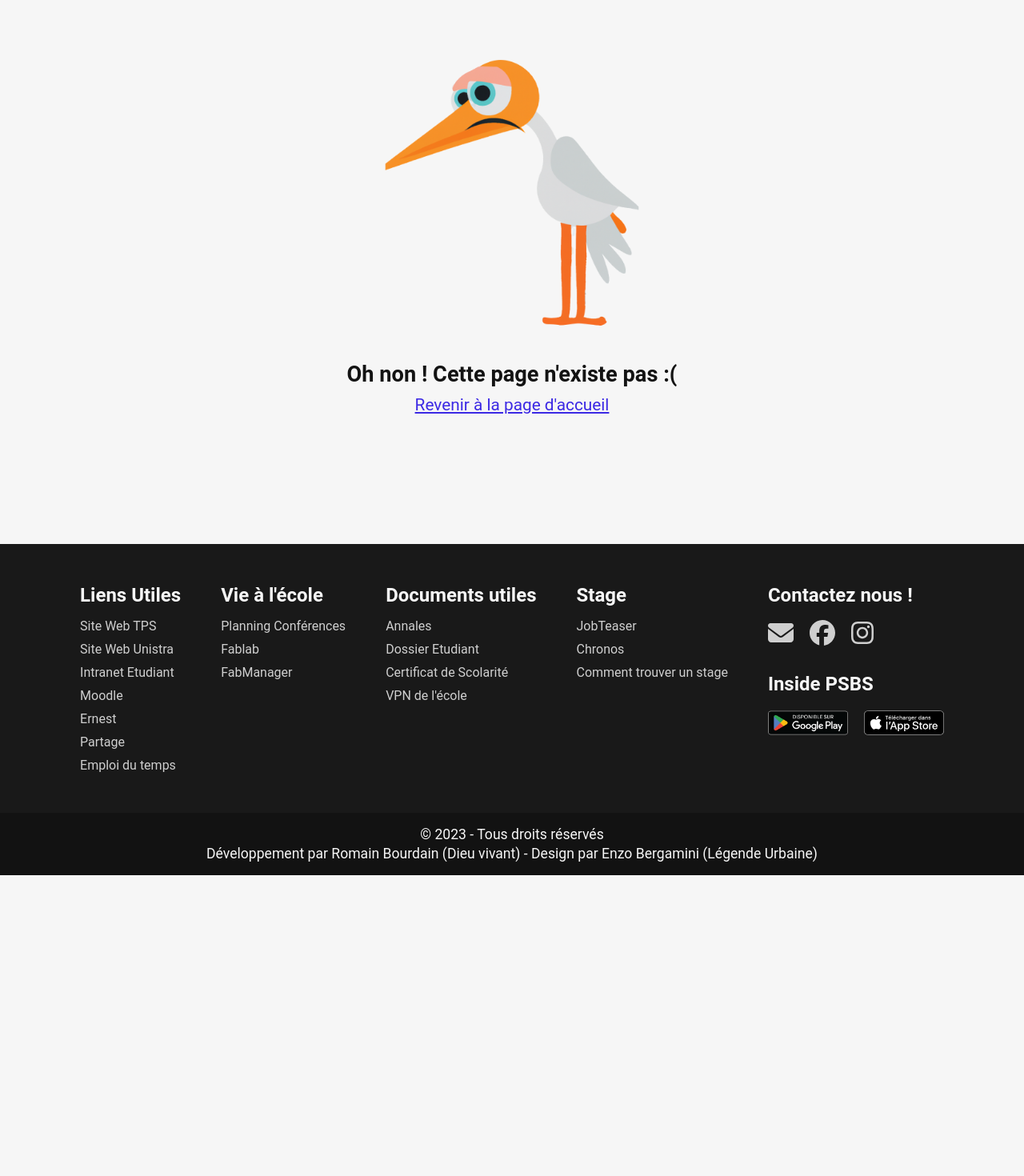
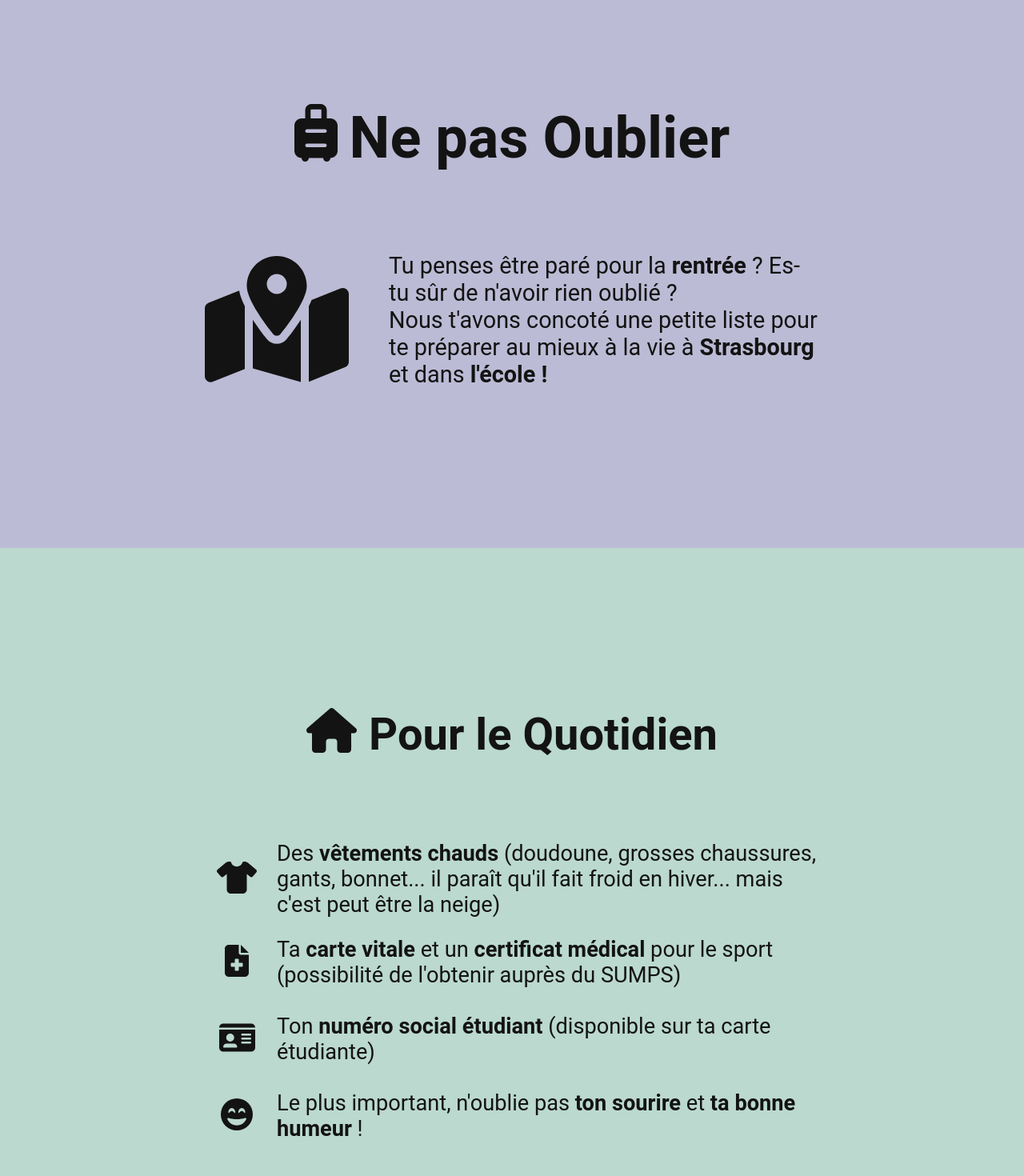
Before and after one commit to romainbourdain/site-bde, a React (Create React App) app: page /ne-pas-oublier in a window 1280 px wide. Shown: the part 120-1590 px from the top of the page at 80% size. Before the commit the page ends 1214 px from the top, so only its background shows below. Built offline with nearby package versions, Linux system fonts and the light colour scheme.

Commit message:
ne pas oublier

```diff
--- a/src/assets/colors/index.jsx
+++ b/src/assets/colors/index.jsx
@@ -10,6 +10,11 @@ const colors = {
   textLight: "#f6f6f6",
   textLightSecondary: "#cfcfcf",
 
+  nePasOublier: "#bcbbd5",
+  quotidien: "#bbd9ce",
+  cours: "#f8785b",
+  integration: "#ffdb9d",
+
   black: "#000000",
   white: "#ffffff",
 };
--- /dev/null
+++ b/src/assets/text/ne-pas-oublier.jsx
@@ -0,0 +1,163 @@
+import {
+  faAtom,
+  faBook,
+  faBowlFood,
+  faCampground,
+  faFaceGrinBeam,
+  faFileMedical,
+  faGraduationCap,
+  faHatCowboy,
+  faHouse,
+  faIdCard,
+  faPersonHiking,
+  faPersonSwimming,
+  faShirt,
+  faSuitcaseRolling,
+  faVolleyball,
+} from "@fortawesome/free-solid-svg-icons";
+
+const nePasOublierText = {
+  header: {
+    title: "Ne pas Oublier",
+    icon: faSuitcaseRolling,
+    paragraph: (
+      <p>
+        <p>
+          Tu penses être paré pour la <strong>rentrée</strong> ? Es-tu sûr de
+          n'avoir rien oublié ?
+        </p>
+        <p>
+          Nous t'avons concoté une petite liste pour te préparer au mieux à la
+          vie à <strong>Strasbourg</strong> et dans <strong>l'école !</strong>
+        </p>
+      </p>
+    ),
+  },
+  quotidien: {
+    title: "Pour le Quotidien",
+    icon: faHouse,
+    items: [
+      {
+        icon: faShirt,
+        paragraph: (
+          <p>
+            Des <strong>vêtements chauds</strong> (doudoune, grosses chaussures,
+            gants, bonnet... il paraît qu'il fait froid en hiver... mais c'est
+            peut être la neige)
+          </p>
+        ),
+      },
+      {
+        icon: faFileMedical,
+        paragraph: (
+          <p>
+            Ta <strong>carte vitale</strong> et un{" "}
+            <strong>certificat médical</strong> pour le sport (possibilité de
+            l'obtenir auprès du SUMPS)
+          </p>
+        ),
+      },
+      {
+        icon: faIdCard,
+        paragraph: (
+          <p>
+            Ton <strong>numéro social étudiant</strong> (disponible sur ta carte
+            étudiante)
+          </p>
+        ),
+      },
+      {
+        icon: faFaceGrinBeam,
+        paragraph: (
+          <p>
+            Le plus important, n'oublie pas <strong>ton sourire</strong> et{" "}
+            <strong>ta bonne humeur</strong> !
+          </p>
+        ),
+      },
+    ],
+  },
+  cours: {
+    title: "Pour les Cours",
+    icon: faGraduationCap,
+    items: [
+      {
+        icon: faAtom,
+        paragraph: (
+          <p>
+            Une <strong>blouse</strong> pour les TP de physique
+          </p>
+        ),
+      },
+      {
+        icon: faBook,
+        paragraph: (
+          <p>
+            Des{" "}
+            <strong>
+              feuilles, cahiers, cours de prépa, fiches de révision
+            </strong>
+            ... (qui sait, tu t'en servira peut être)
+          </p>
+        ),
+      },
+    ],
+  },
+  integration: {
+    title: "Pour l'Intégration",
+    icon: faCampground,
+    items: [
+      {
+        icon: faPersonHiking,
+        paragraph: (
+          <p>
+            Pour le WEI (Weekend d'intégration), il faut un{" "}
+            <strong>sac de couchage</strong>, une paire de{" "}
+            <strong>chaussures de marche</strong> et des{" "}
+            <strong>vêtements de rechange salissables</strong> (pour rester au
+            sec)
+          </p>
+        ),
+      },
+      {
+        icon: faVolleyball,
+        paragraph: (
+          <p>
+            Des affaires de <strong>sport</strong> (pour les activités du{" "}
+            <strong>Bureau des Sports</strong>) et quelques{" "}
+            <strong>habits</strong> auxquels tu ne tiens pas
+          </p>
+        ),
+      },
+      {
+        icon: faPersonSwimming,
+        paragraph: (
+          <p>
+            Un <strong>maillot de bain</strong> (pour le lac de Baggersee)
+          </p>
+        ),
+      },
+      {
+        icon: faBowlFood,
+        paragraph: (
+          <p>
+            Un <strong>met de ta région</strong>, une{" "}
+            <strong>spécialité locale</strong> (pour partager ta culture avec
+            les autres lors de la soirée inter-région...)
+          </p>
+        ),
+      },
+      {
+        icon: faHatCowboy,
+        paragraph: (
+          <p>
+            Et si tu as encore plein de place dans tes affaires, n'hésite pas à
+            amener des <strong>déguisements</strong> en tout genre !
+          </p>
+        ),
+      },
+    ],
+  },
+};
+
+export default nePasOublierText;
--- a/src/components/Modal.jsx
+++ b/src/components/Modal.jsx
@@ -60,14 +60,6 @@ const Container = styled.div`
   flex-direction: column;
   gap: 50px;
 
-  a {
-    color: ${(props) => props.theme.primary};
-  }
-
-  li {
-    list-style: circle;
-  }
-
   p {
     margin-bottom: 1rem;
   }
@@ -110,6 +102,7 @@ const Button = styled.button`
   font-size: 2.5rem;
   color: ${(props) => props.theme.textDark};
   transition: 0.2s ease-in-out;
+  cursor: pointer;
 
   &:hover {
     color: ${(props) => props.theme.primary};
--- a/src/pages/Accueil/Partenaires/index.jsx
+++ b/src/pages/Accueil/Partenaires/index.jsx
@@ -73,6 +73,7 @@ const Image = styled.img`
 const StyledSwiper = styled(Swiper)`
   width: 100%;
   height: 300px;
+  cursor: pointer;
 
   .swiper-slide {
     display: flex;
--- a/src/pages/Accueil/Presentation/Text.jsx
+++ b/src/pages/Accueil/Presentation/Text.jsx
@@ -89,32 +89,6 @@ const TextContainer = styled.div`
   align-items: left;
   flex: 1;
   grid-column: ${(props) => (props.pos === "left" ? "1/3" : "2/4")};
-
-  p {
-    font-weight: 400;
-    font-size: 1.5rem;
-    color: ${(props) => props.theme.textDarkSecondary};
-
-    @media (min-width: 1024px) and (max-width: 1450px) {
-      font-size: 1.1rem;
-    }
-
-    @media (max-width: 900px) {
-      font-size: 1.3rem;
-    }
-
-    li {
-      list-style: disc;
-    }
-
-    @media (max-width: 1450px) {
-      gap: 30px;
-    }
-
-    @media (max-width: 1024px) {
-      align-items: center;
-    }
-  }
 `;
 
 const Image = styled.img`
--- a/src/pages/Accueil/index.jsx
+++ b/src/pages/Accueil/index.jsx
@@ -39,14 +39,14 @@ const Home = () => {
         <Figures />
         <Trombinoscope />
         <Partenaires />
-        <Footer />
       </Container>
+      <Footer />
     </>
   );
 };
 
 const Container = styled.div`
-  height: 200vh;
+  min-height: 200vh;
 `;
 
 export default Home;
--- a/src/pages/ClubsAssos/index.jsx
+++ b/src/pages/ClubsAssos/index.jsx
@@ -43,6 +43,7 @@ const ClubsAssos = () => {
 const Container = styled.div`
   display: flex;
   flex-direction: column;
+  min-height: 100vh;
   gap: 50px;
   margin-top: 50px;
   padding: 110px 110px;
--- /dev/null
+++ b/src/pages/NePasOublier/Section.jsx
@@ -0,0 +1,115 @@
+import { FontAwesomeIcon } from "@fortawesome/react-fontawesome";
+import React from "react";
+import styled, { ThemeProvider } from "styled-components";
+import Title1 from "../../components/Titles/Title1";
+import colors from "../../assets/colors";
+import nePasOublierText from "../../assets/text/ne-pas-oublier";
+import { faMapLocationDot } from "@fortawesome/free-solid-svg-icons";
+
+export const Section = ({ color, title, items, icon }) => {
+  return (
+    <ThemeProvider theme={{ background: color }}>
+      <Container>
+        <Title>
+          <FontAwesomeIcon icon={icon} />
+          {title}
+        </Title>
+        <ItemContainer>
+          {items.map((item) => (
+            <Item>
+              <Icon>
+                <FontAwesomeIcon icon={item.icon} />
+              </Icon>
+              {item.paragraph}
+            </Item>
+          ))}
+        </ItemContainer>
+      </Container>
+    </ThemeProvider>
+  );
+};
+
+export const HeaderSection = () => {
+  return (
+    <ThemeProvider theme={{ background: colors.nePasOublier }}>
+      <Container>
+        <HeaderTitle>
+          <FontAwesomeIcon icon={nePasOublierText.header.icon} />
+          {nePasOublierText.header.title}
+        </HeaderTitle>
+        <TextContainer>
+          <HeaderIcon>
+            <FontAwesomeIcon icon={faMapLocationDot} />
+          </HeaderIcon>
+          <Text>{nePasOublierText.header.paragraph}</Text>
+        </TextContainer>
+      </Container>
+    </ThemeProvider>
+  );
+};
+
+const Container = styled.div`
+  background-color: ${(props) => props.theme.background};
+  padding: 200px 20vw;
+  display: flex;
+  flex-direction: column;
+  align-items: center;
+  justify-content: center;
+  gap: 100px;
+`;
+
+const Title = styled(Title1)`
+  display: flex;
+  gap: 15px;
+`;
+
+const ItemContainer = styled.div`
+  display: flex;
+  flex-direction: column;
+  gap: 1rem;
+  width: 100%;
+`;
+
+const Item = styled.div`
+  display: flex;
+  align-items: center;
+  gap: 10px;
+
+  p {
+    font-size: 1.7rem;
+  }
+`;
+
+const Icon = styled.div`
+  min-width: 5rem;
+  height: 5rem;
+  text-align: center;
+  line-height: 5rem;
+  font-size: 2.5rem;
+`;
+
+const TextContainer = styled.div`
+  display: flex;
+  gap: 50px;
+`;
+
+const HeaderTitle = styled(Title)`
+  font-size: 4.5rem;
+`;
+
+const HeaderIcon = styled.div`
+  display: flex;
+  align-items: center;
+  font-size: 10rem;
+`;
+
+const Text = styled.div`
+  flex: 1;
+  display: flex;
+  justify-content: center;
+  flex-direction: column;
+  gap: 1rem;
+  p {
+    font-size: 1.8rem;
+  }
+`;
--- /dev/null
+++ b/src/pages/NePasOublier/index.jsx
@@ -0,0 +1,44 @@
+import React from "react";
+import Navbar from "../../components/Navbar";
+import Footer from "../../components/Footer";
+import styled from "styled-components";
+import nePasOublierText from "../../assets/text/ne-pas-oublier";
+import colors from "../../assets/colors";
+import { Section, HeaderSection } from "./Section";
+
+const NePasOublier = () => {
+  return (
+    <>
+      <Navbar />
+      <Container>
+        <HeaderSection />
+        <Section
+          title={nePasOublierText.quotidien.title}
+          items={nePasOublierText.quotidien.items}
+          icon={nePasOublierText.quotidien.icon}
+          color={colors.quotidien}
+        />
+        <Section
+          title={nePasOublierText.cours.title}
+          items={nePasOublierText.cours.items}
+          icon={nePasOublierText.cours.icon}
+          color={colors.cours}
+        />
+        <Section
+          title={nePasOublierText.integration.title}
+          items={nePasOublierText.integration.items}
+          icon={nePasOublierText.integration.icon}
+          color={colors.integration}
+        />
+      </Container>
+      <Footer />
+    </>
+  );
+};
+
+const Container = styled.div`
+  margin-top: 50px;
+  min-height: 100vh;
+`;
+
+export default NePasOublier;
--- a/src/routes/routes.jsx
+++ b/src/routes/routes.jsx
@@ -1,6 +1,7 @@
 import Accueil from "../pages/Accueil";
 import Erreur from "../pages/Erreur";
 import ClubsAssos from "../pages/ClubsAssos";
+import NePasOublier from "../pages/NePasOublier";
 const routes = {
   accueil: {
     id: "accueil",
@@ -15,7 +16,7 @@ const routes = {
   nePasOublier: {
     id: "ne-pas-oublier",
     path: "/ne-pas-oublier",
-    element: <Erreur />,
+    element: <NePasOublier />,
   },
   vivreAStrasbourg: {
     id: "vivre-a-strasbourg",
--- a/src/style.jsx
+++ b/src/style.jsx
@@ -16,12 +16,33 @@ const GlobalStyle = createGlobalStyle`
 
     a {
         text-decoration: none;
-        color: ${({ theme }) => theme.textDark};
+    }
+
+    p {
+    font-weight: 400;
+    font-size: 1.5rem;
+    color: ${(props) => props.theme.textDark};
+
+    @media (min-width: 1024px) and (max-width: 1450px) {
+      font-size: 1.1rem;
+    }
+
+    @media (max-width: 900px) {
+      font-size: 1.3rem;
     }
 
     li {
-        list-style: none;
+      list-style: disc;
     }
+
+    @media (max-width: 1450px) {
+      gap: 30px;
+    }
+
+    @media (max-width: 1024px) {
+      align-items: center;
+    }
+  }
 `;
 
 export default GlobalStyle;
```
